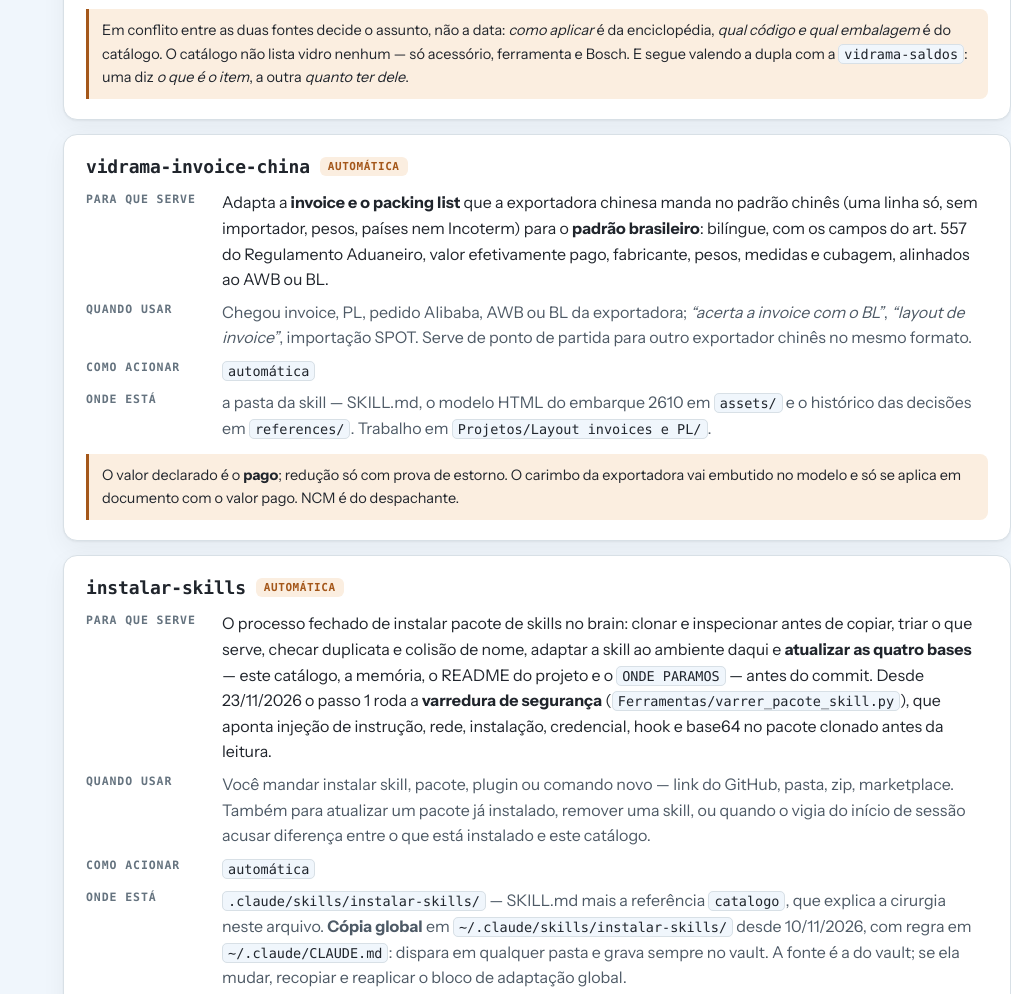
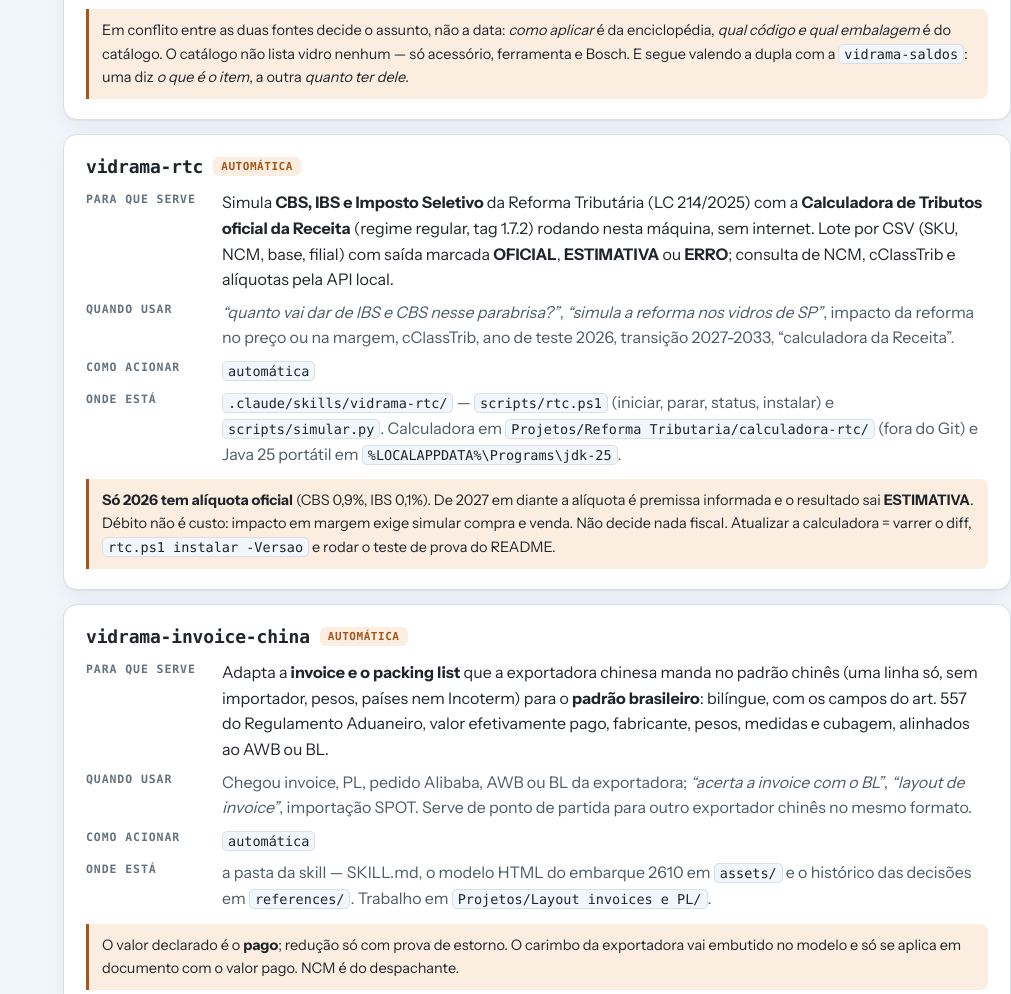
Before and after one commit to renanpiva1991/catalogo-skills, a plain HTML site: page index.html in a window 1280 px wide. Shown: the part 1302-2296 px from the top of the page, without its empty margins (269-1280 px from the left). Drawn offline with Linux system fonts and the light colour scheme.

Commit message:
Catalogo: vidrama-rtc (25/11/2026)

```diff
--- a/index.html
+++ b/index.html
@@ -117,7 +117,7 @@ footer{border-top:1px solid var(--line);padding:24px 0 50px;color:var(--ink3);fo
       <code>.claude/hooks/vigia_skills.py</code> compara as pastas de skills e comandos — do projeto,
       globais e do Claude Desktop — com os nomes catalogados aqui, e cobra o acerto se achar diferença.
       Ele só avisa; quem escreve a entrada é o Claude.
-      <br><br><b>Versão pública:</b> esta é a cópia compartilhável do catálogo. Detalhes internos da empresa — nome de fornecedor, número de negócio, endereço de sistema e os parâmetros das fórmulas — foram omitidos de propósito. &middot; Atualizado em <b>23/11/2026</b>
+      <br><br><b>Versão pública:</b> esta é a cópia compartilhável do catálogo. Detalhes internos da empresa — nome de fornecedor, número de negócio, endereço de sistema e os parâmetros das fórmulas — foram omitidos de propósito. &middot; Atualizado em <b>25/11/2026</b>
       <br>Irmão deste catálogo: <code>Conhecimento/catalogo-de-agentes.html</code> — as skills são as ferramentas, os agentes são quem as usa.
     </footer>
   </main>
@@ -146,6 +146,11 @@ const GRUPOS = [
     onde:"<code>.claude/skills/vidrama-produtos/</code> — 14 referências temáticas, os scripts de extração da enciclopédia e o do catálogo em PDF.",
     alerta:"Em conflito entre as duas fontes decide o assunto, não a data: <em>como aplicar</em> é da enciclopédia, <em>qual código e qual embalagem</em> é do catálogo. O catálogo não lista vidro nenhum — só acessório, ferramenta e Bosch. E segue valendo a dupla com a <code>vidrama-saldos</code>: uma diz <em>o que é o item</em>, a outra <em>quanto ter dele</em>."
   },
+  { n:"vidrama-rtc", inv:"automática", tipo:"auto",
+    para:"Simula <b>CBS, IBS e Imposto Seletivo</b> da Reforma Tributária (LC 214/2025) com a <b>Calculadora de Tributos oficial da Receita</b> (regime regular, tag 1.7.2) rodando nesta máquina, sem internet. Lote por CSV (SKU, NCM, base, filial) com saída marcada <b>OFICIAL</b>, <b>ESTIMATIVA</b> ou <b>ERRO</b>; consulta de NCM, cClassTrib e alíquotas pela API local.",
+    quando:"<em>&ldquo;quanto vai dar de IBS e CBS nesse parabrisa?&rdquo;</em>, <em>&ldquo;simula a reforma nos vidros de SP&rdquo;</em>, impacto da reforma no preço ou na margem, cClassTrib, ano de teste 2026, transição 2027-2033, &ldquo;calculadora da Receita&rdquo;.",
+    onde:"<code>.claude/skills/vidrama-rtc/</code> — <code>scripts/rtc.ps1</code> (iniciar, parar, status, instalar) e <code>scripts/simular.py</code>. Calculadora em <code>Projetos/Reforma Tributaria/calculadora-rtc/</code> (fora do Git) e Java 25 portátil em <code>%LOCALAPPDATA%&#92;Programs&#92;jdk-25</code>.",
+    alerta:"<b>Só 2026 tem alíquota oficial</b> (CBS 0,9%, IBS 0,1%). De 2027 em diante a alíquota é premissa informada e o resultado sai <b>ESTIMATIVA</b>. Débito não é custo: impacto em margem exige simular compra e venda. Não decide nada fiscal. Atualizar a calculadora = varrer o diff, <code>rtc.ps1 instalar -Versao</code> e rodar o teste de prova do README." },
   { n:"vidrama-invoice-china", inv:"automática", tipo:"auto",
     para:"Adapta a <b>invoice e o packing list</b> que a exportadora chinesa manda no padrão chinês (uma linha só, sem importador, pesos, países nem Incoterm) para o <b>padrão brasileiro</b>: bilíngue, com os campos do art. 557 do Regulamento Aduaneiro, valor efetivamente pago, fabricante, pesos, medidas e cubagem, alinhados ao AWB ou BL.",
     quando:"Chegou invoice, PL, pedido Alibaba, AWB ou BL da exportadora; <em>&ldquo;acerta a invoice com o BL&rdquo;</em>, <em>&ldquo;layout de invoice&rdquo;</em>, importação SPOT. Serve de ponto de partida para outro exportador chinês no mesmo formato.",
```
